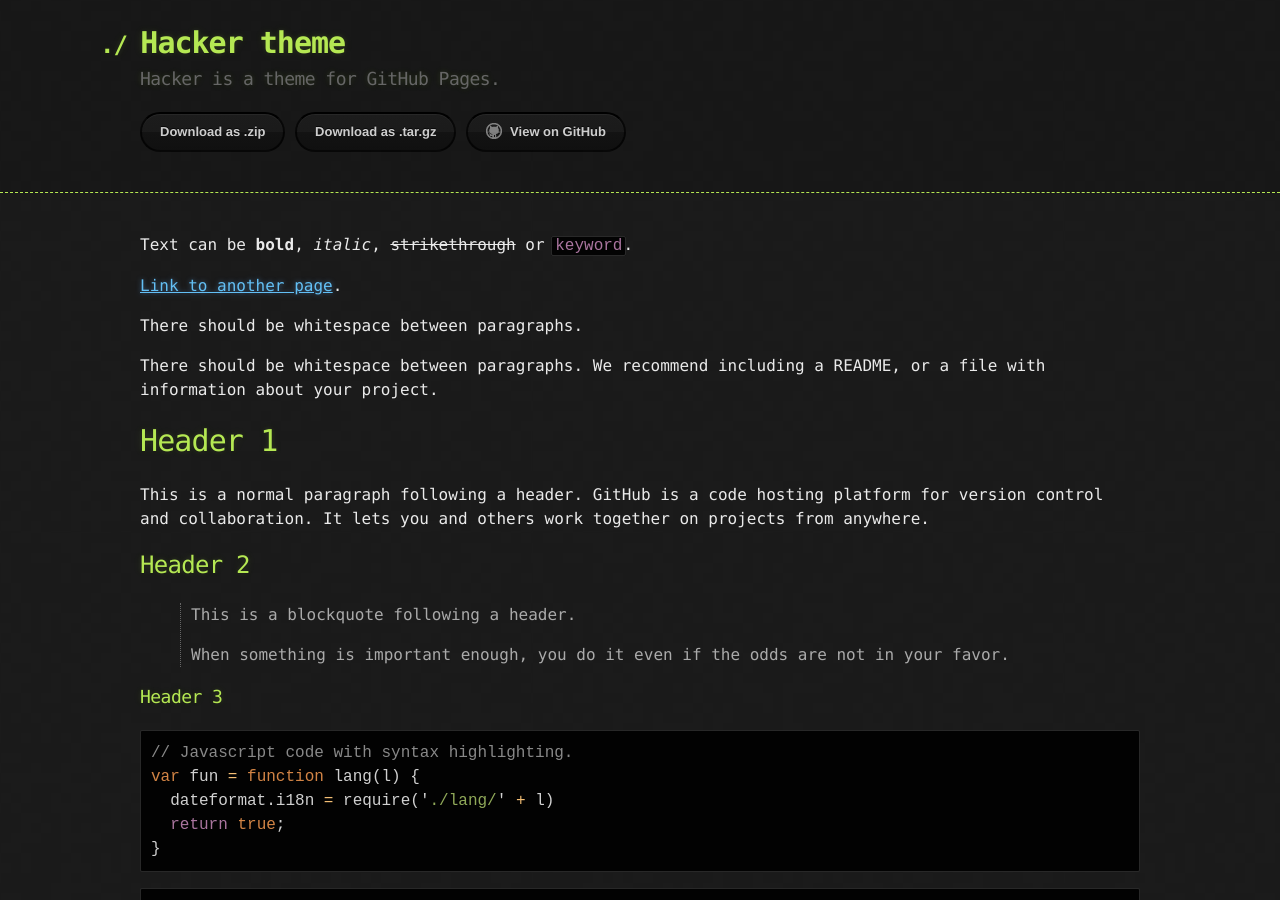
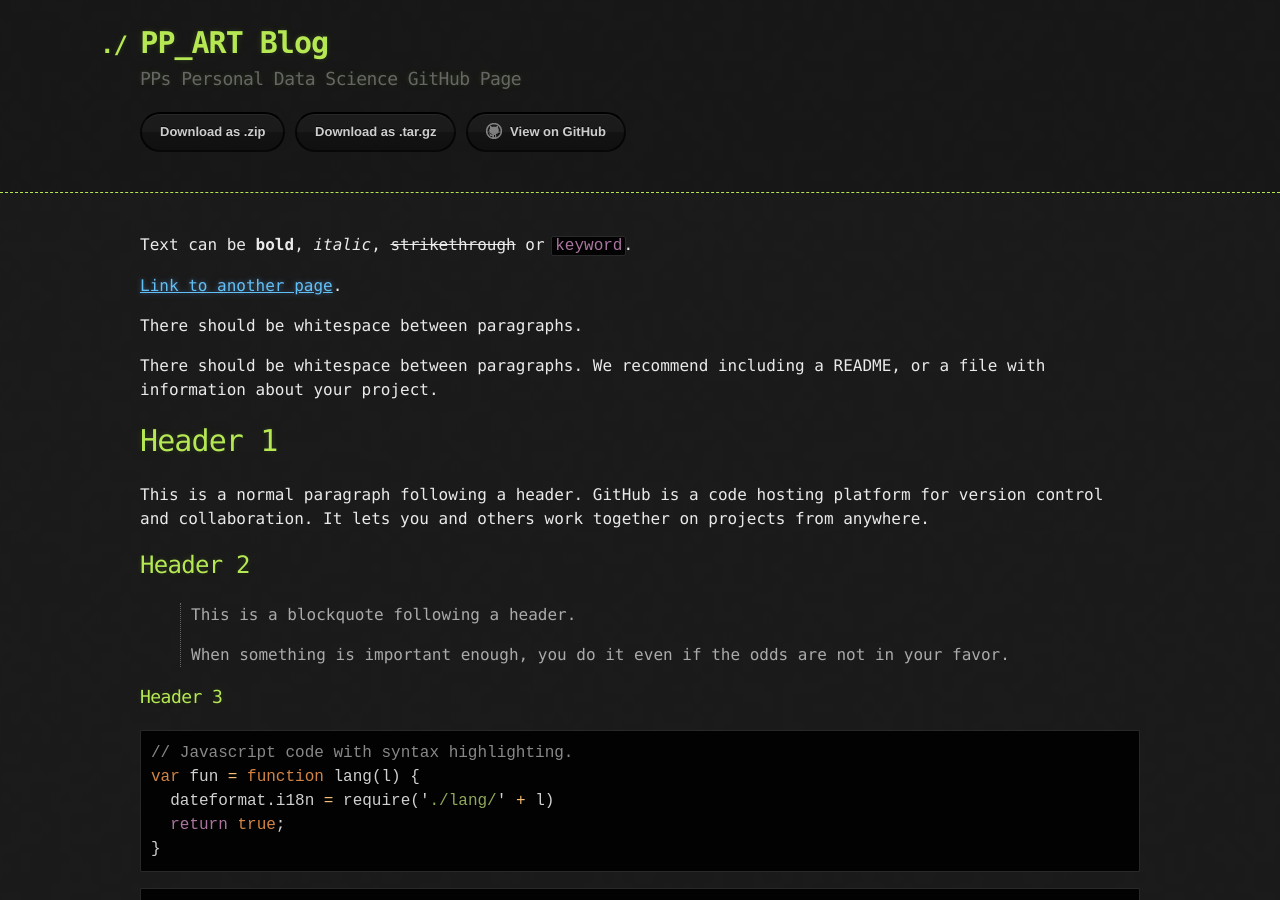
Before and after one commit to PaulB86UK/PP_ART, a Jekyll site: the page built from docs/index.md, in a window 1280 px wide and 900 px high. Built offline with Jekyll 4.4.1, drawn with Linux system fonts in a browser that asks for light colours.

Commit message:
Update _config.yml

```diff
--- a/docs/_config.yml
+++ b/docs/_config.yml
@@ -1,5 +1,5 @@
-title: Hacker theme
-description: Hacker is a theme for GitHub Pages.
+title: PP_ART Blog
+description: PPs Personal Data Science GitHub Page
 show_downloads: true
 google_analytics:
 theme: jekyll-theme-hacker
```
